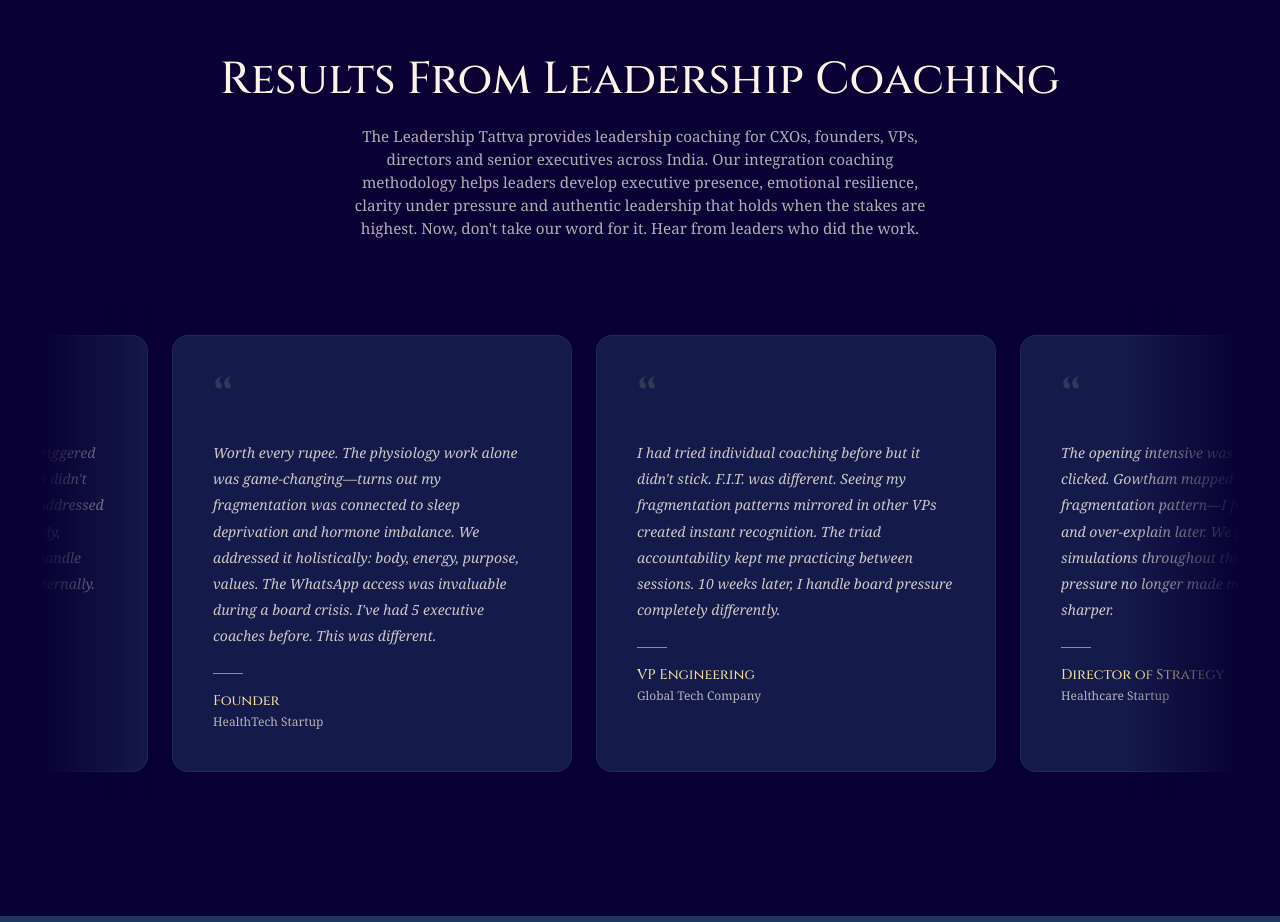
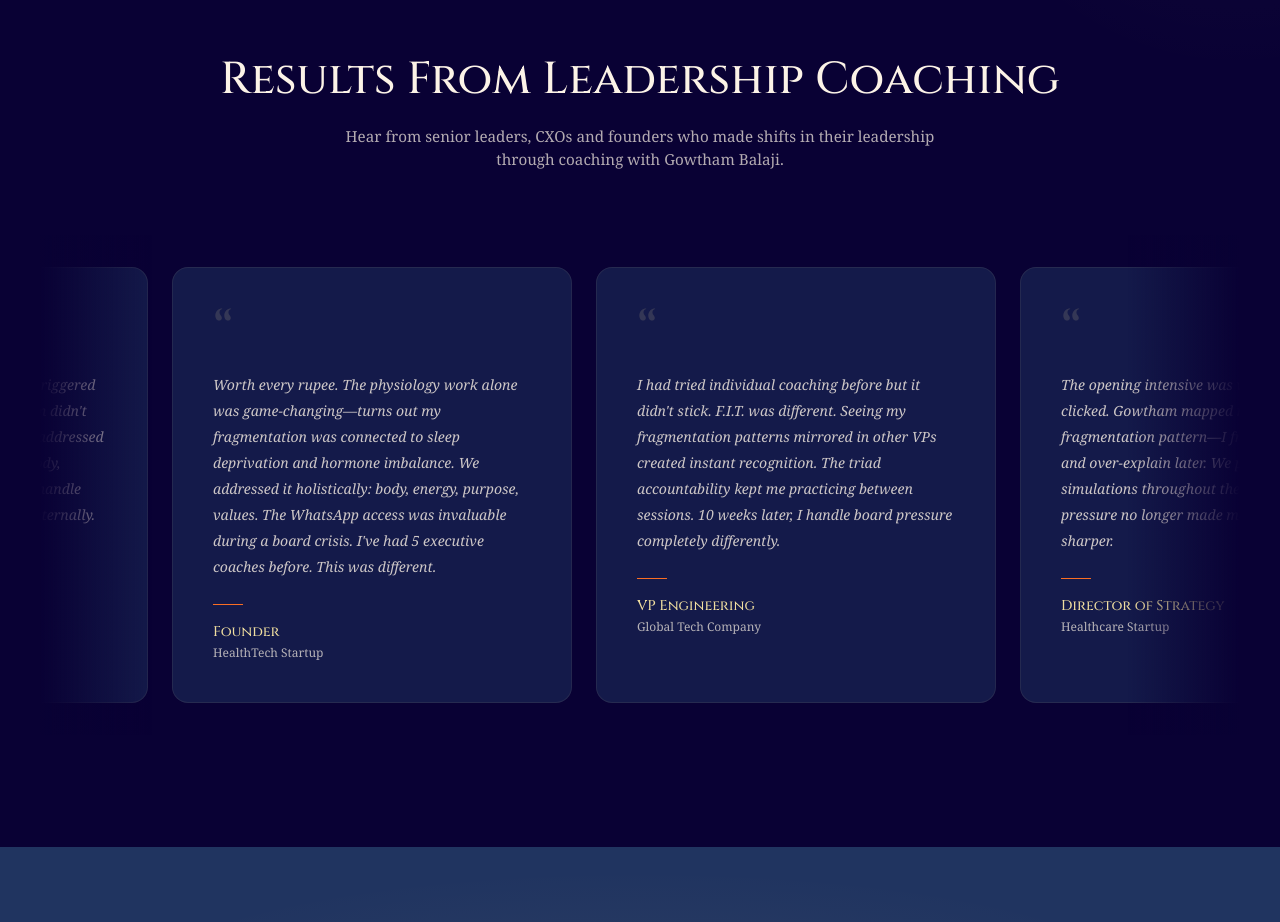
Before and after one commit to gb-tlt/github-importer, a React (Vite) app: page / in a window 1280 px wide. Shown: the part 3160-4082 px from the top of the page. Built offline with nearby package versions, Linux system fonts and the light colour scheme; no server answers; the database is empty; a web font is replaced by a local one.

Commit message:
Changes
Co-authored-by: gb-tlt <283068845+gb-tlt@users.noreply.github.com>

```diff
--- a/src/pages/Home.jsx
+++ b/src/pages/Home.jsx
@@ -89,7 +89,7 @@ const defaults = {
   },
   testimonials: {
     title: 'Results From Leadership Coaching',
-    subtitle: "The Leadership Tattva provides leadership coaching for CXOs, founders, VPs, directors and senior executives across India. Our integration coaching methodology helps leaders develop executive presence, emotional resilience, clarity under pressure and authentic leadership that holds when the stakes are highest. Now, don't take our word for it. Hear from leaders who did the work.",
+    subtitle: "Hear from senior leaders, CXOs and founders who made shifts in their leadership through coaching with Gowtham Balaji.",
   },
   stats: {
     items: [
```
